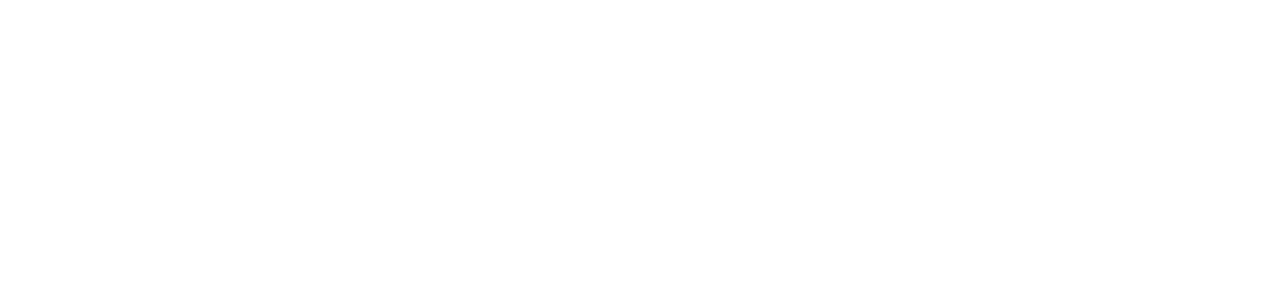
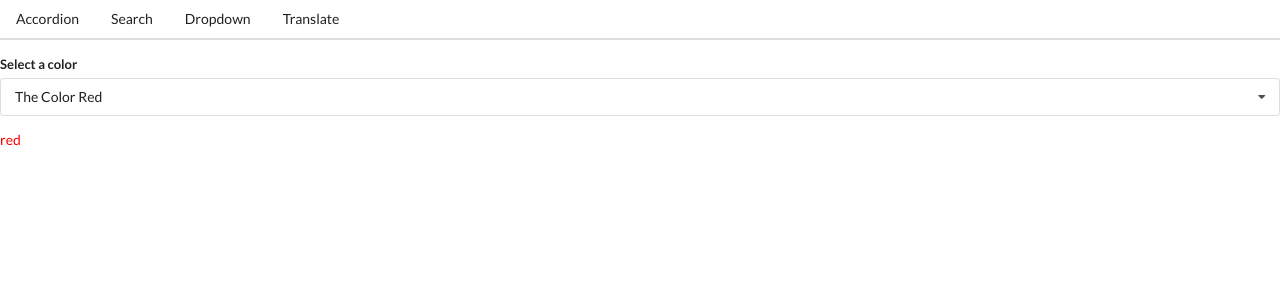
Before and after one commit to DimitrisTheo-Dev/Widgets-React, a React (Create React App) app: page /dropdown in a window 1280 px wide. Shown: the top 300 px of the page. Built offline with nearby package versions, Linux system fonts and the light colour scheme.

Commit message:
Add files via upload

```diff
--- a/src/App.tsx
+++ b/src/App.tsx
@@ -1,11 +1,11 @@
-import React, {useState} from 'react';
-// import Accordion from './components/Accordion';
-// import Search from './components/Search';
+import React, { useState } from 'react';
 import Dropdown from './components/Dropdown';
 import Translate from './components/Translate';
 import Accordion from "./components/Accordion";
 import Search from "./components/Search";
-import Route from './components/Route'
+import Route from './components/Route';
+import Header from "./components/Header";
+
 const items = [
     {
         title: 'What is React?',
@@ -36,38 +36,28 @@
     }
 ];
 
-// const showAccordion = () => {
-//     if (window.location.pathname === "/" ) {
-//         return <Accordion items={items} />;
-//     }
-// };
-//
-// const showList = () => {
-//     if (window.location.pathname === "/list" ) {
-//         return <Search />;
-//     }
-// };
-//
-// const showDropdown = () => {
-//     if (window.location.pathname === "/dropdown" ) {
-//         return <Dropdown />;
-//     }
-// };
-//
-// const showTranslate = () => {
-//     if (window.location.pathname === "/translate" ) {
-//         return <Translate />;
-//     }
-// };
-
-
 
 export default () => {
-
+    const [selected, setSelected] = useState(options[0]);
     return (
         <div>
+            <Header />
             <Route path="/">
                 <Accordion items={items} />
+            </Route>
+            <Route path="/list">
+                <Search />
+            </Route>
+            <Route path="/dropdown">
+                <Dropdown
+                label="Select a color"
+                options={options}
+                selected={selected}
+                onSelectedChange = {setSelected}
+                />
+            </Route>
+            <Route path="/translate">
+                <Translate />
             </Route>
         </div>
     );
--- a/src/components/Dropdown.tsx
+++ b/src/components/Dropdown.tsx
@@ -9,7 +9,10 @@
     options:  Array<LanguageT>;
     onSelectedChange: (option: LanguageT) => void;
 }
-
+// type EventI = {
+//     event: MouseEvent;
+//     target: Node | null;
+// }
 const Dropdown = ({ label, options, selected, onSelectedChange} : DropdownProps) => {
     const [open, setOpen] = useState(false);
     const ref = useRef<HTMLDivElement | null>(null);
--- /dev/null
+++ b/src/components/Header.tsx
@@ -0,0 +1,22 @@
+import React from  'react';
+import Link from './Link';
+
+const Header = () => {
+    return (
+        <div className="ui secondary pointing menu">
+            <Link href="/" className="item">
+                Accordion
+            </Link>
+            <Link href="/list" className="item">
+                Search
+            </Link>
+            <Link href="/dropdown" className="item">
+                Dropdown
+            </Link>
+            <Link href="/translate" className="item">
+                Translate
+            </Link>
+        </div>
+    )
+};
+ export default Header;
--- /dev/null
+++ b/src/components/Link.tsx
@@ -0,0 +1,20 @@
+import React from 'react';
+ //TODO add types
+const Link = ({ className, href, children }) => {
+    const onClick = (event: MouseEvent) => {
+        if(event.metaKey || event.ctrlKey) {
+            return;
+        }
+        //prevents full page reload
+        event.preventDefault();
+        window.history.pushState({}, '', href);
+
+        //tell those dropdown componets that the url has cnhanged
+        const navEvent = new  PopStateEvent('popstate');
+        window.dispatchEvent(navEvent);
+    }
+
+    return <a className={ className } href={ href }> { children } </a>;
+}
+
+export default Link;
--- a/src/components/Route.ts
+++ b/src/components/Route.ts
@@ -1,7 +1,25 @@
-const Route = ({ path, children }) => {
-  return window.location.pathname  === path
-    ? children
-    : null;
+import { useEffect, useState } from 'react';
+
+type EndpointI = {
+  path: string;
+  children: string;
+}
+
+
+const Route = ({ path, children }: EndpointI): string | null => {
+  //this exists just to get route to update
+  const [currentPath, setCurrentPath] =  useState(window.location.pathname);
+  useEffect(() => {
+    const onLocationChange = () => {
+      setCurrentPath(window.location.pathname)
+    }
+    window.addEventListener('popstate', onLocationChange);
+    return () => {
+      window.removeEventListener('popstate', onLocationChange);
+    }
+  }, []);
+
+  return currentPath  === path ? children : null;
 };
 
 export default  Route;
```
